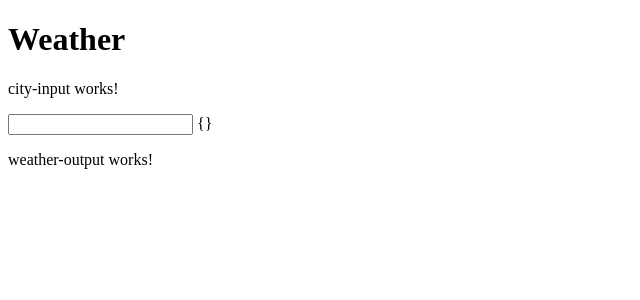
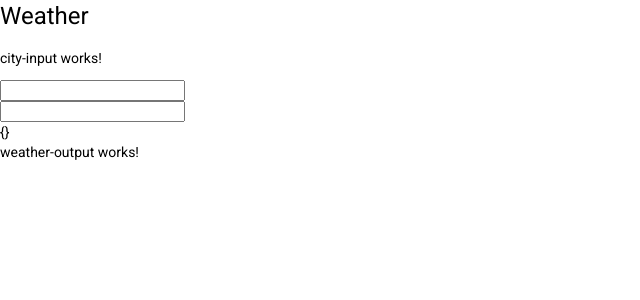
Before and after one commit to fj39328hf/weather-client, an Angular app: page / in a window 1280 px wide. Shown: the top 300 px of the page, without its empty margins (0-640 px from the left). Built offline with nearby package versions, Linux system fonts and the light colour scheme.

Commit message:
add autocomplite module

```diff
--- a/angular.json
+++ b/angular.json
@@ -31,6 +31,7 @@
               "src/assets"
             ],
             "styles": [
+              "./node_modules/@angular/material/prebuilt-themes/indigo-pink.css",
               "src/styles.scss"
             ],
             "scripts": []
@@ -99,6 +100,7 @@
               "src/assets"
             ],
             "styles": [
+              "./node_modules/@angular/material/prebuilt-themes/indigo-pink.css",
               "src/styles.scss"
             ],
             "scripts": []
--- a/package.json
+++ b/package.json
@@ -11,10 +11,12 @@
   "private": true,
   "dependencies": {
     "@angular/animations": "~13.3.0",
+    "@angular/cdk": "^13.3.7",
     "@angular/common": "~13.3.0",
     "@angular/compiler": "~13.3.0",
     "@angular/core": "~13.3.0",
     "@angular/forms": "~13.3.0",
+    "@angular/material": "^13.3.7",
     "@angular/platform-browser": "~13.3.0",
     "@angular/platform-browser-dynamic": "~13.3.0",
     "@angular/router": "~13.3.0",
--- a/src/app/city-input/city-input.component.html
+++ b/src/app/city-input/city-input.component.html
@@ -1,5 +1,12 @@
 <p>city-input works!</p>
 <input type="text" (input)="getWeather($event)">
 
+<form>
+  <input type="text"
+    [formControl]="control"
+         [matAutocomplete]="auto"
+  >
+</form>
 
+{{control.value}}
 {{ result | json }}
--- a/src/app/city-input/city-input.component.ts
+++ b/src/app/city-input/city-input.component.ts
@@ -1,4 +1,5 @@
 import { Component, OnInit } from '@angular/core';
+import {FormControl} from "@angular/forms";
 
 @Component({
   selector: 'app-city-input',
@@ -7,13 +8,15 @@
 })
 export class CityInputComponent implements OnInit {
 
+  control = new FormControl();
+  cities: string[] = ['city-one', 'city-two']
   apiKey = '46beb04043c94408454319d7f2b20142';
-
   result = {};
   constructor() { }
 
   ngOnInit(): void {
   }
+
 
   httpGet(theUrl: string)
   {
--- a/src/index.html
+++ b/src/index.html
@@ -6,8 +6,11 @@
   <base href="/">
   <meta name="viewport" content="width=device-width, initial-scale=1">
   <link rel="icon" type="image/x-icon" href="favicon.ico">
+  <link rel="preconnect" href="https://fonts.gstatic.com">
+  <link href="https://fonts.googleapis.com/css2?family=Roboto:wght@300;400;500&display=swap" rel="stylesheet">
+  <link href="https://fonts.googleapis.com/icon?family=Material+Icons" rel="stylesheet">
 </head>
-<body>
+<body class="mat-typography">
   <app-root></app-root>
 </body>
 </html>
--- a/src/styles.scss
+++ b/src/styles.scss
@@ -1 +1,4 @@
 /* You can add global styles to this file, and also import other style files */
+
+html, body { height: 100%; }
+body { margin: 0; font-family: Roboto, "Helvetica Neue", sans-serif; }
```
Also changed, not shown: src/app/app.module.ts (+7 -1 lines), 2 other files (tests, documents, lock files or other folders).
